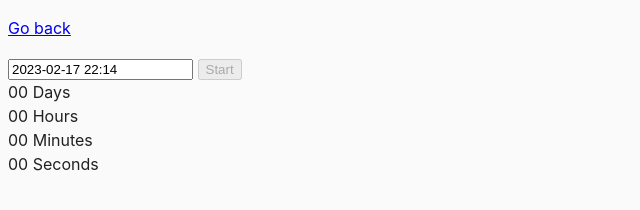
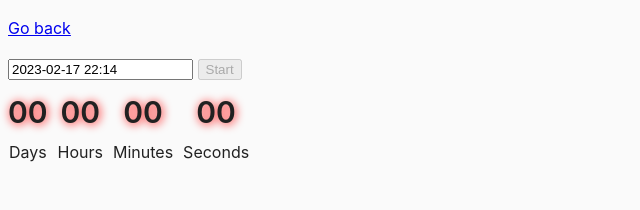
Before and after one commit to BogdanYeshchenko/goit-js-hw-09, a website built with Parcel: page src/02-timer.html in a window 1280 px wide. Shown: the whole page, without its empty margins (0-640 px from the left). Built offline with nearby package versions, Linux system fonts and the light colour scheme.

Commit message:
add css to task 2

```diff
--- a/package.json
+++ b/package.json
@@ -19,7 +19,8 @@
   },
   "dependencies": {
     "flatpickr": "^4.6.13",
-    "modern-normalize": "^1.1.0"
+    "modern-normalize": "^1.1.0",
+    "notiflix": "^3.2.6"
   },
   "devDependencies": {
     "@parcel/transformer-sass": "^2.6.0",
--- a/src/css/common.css
+++ b/src/css/common.css
@@ -16,3 +16,23 @@ img {
   display: block;
   max-width: 100%;
 }
+
+.timer {
+  margin-top: 10px;
+  display: flex;
+  gap: 10px;
+}
+
+.field {
+  display: flex;
+  flex-direction: column;
+  align-items: center;
+  gap: 5px;
+}
+
+.value {
+  text-shadow: rgb(255, 1, 1) 1px 1px 10px;
+
+  font-size: 30px;
+  font-weight: 600;
+}
--- a/src/js/02-timer.js
+++ b/src/js/02-timer.js
@@ -1,6 +1,8 @@
 import flatpickr from 'flatpickr';
+import { Report } from 'notiflix/build/notiflix-report-aio';
 
 import '../../node_modules/flatpickr/dist/flatpickr.min.css';
+import '../../node_modules/notiflix/dist/notiflix-3.2.6.min.css';
 
 const el = {
   input: document.querySelector('#datetime-picker'),
@@ -31,7 +33,10 @@ const options = {
     }
 
     el.startBtn.setAttribute('disabled', true);
-    alert("Ти погано людина, 'РЕДИСКА'. Please choose a date in the future");
+    Report.failure(
+      'Не делай мине беременную голову!',
+      'Please choose a date in the future'
+    );
   },
 };
 
@@ -54,6 +59,11 @@ function Timer() {
   if (timeLeft < 0) {
     isTimerOn = false;
     clearInterval(timerID);
+    Report.warning(
+      'GAME OVER',
+      'Воз отдыхает зимой, сани — летом, а конь — никогда.',
+      'Try again'
+    );
     return;
   }
 
```
Also changed, not shown: 1 other file.
